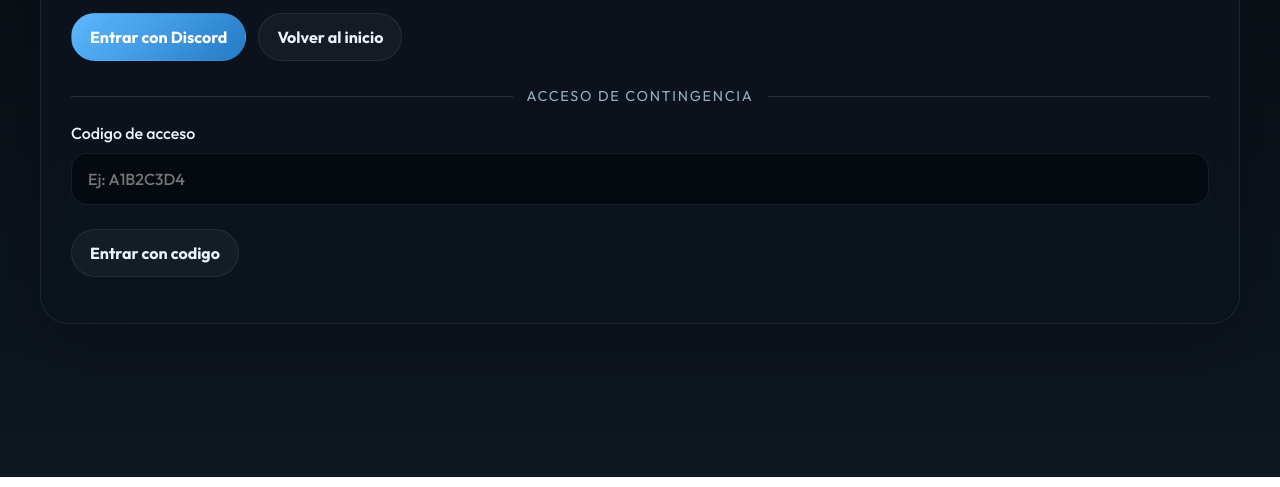
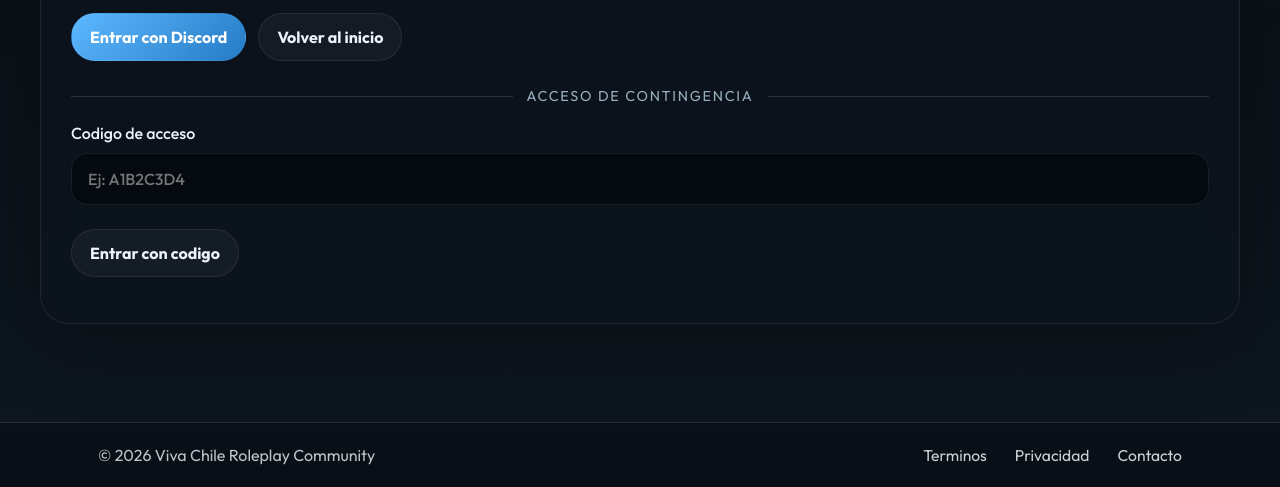
Before and after one commit to raarraoficial/vivachilerpcm, a website: page portal.html in a window 1280 px wide. Shown: the part 323-810 px from the top of the page. Drawn offline with nearby package versions, Linux system fonts and the light colour scheme; no server answers.

Commit message:
Rename portal button, hide top actions on login, and add global footer

```diff
--- a/app-config.js
+++ b/app-config.js
@@ -49,6 +49,94 @@ window.VCRP_CONFIG = Object.assign(
       return authBase ? join(authBase, path) : path;
     },
   };
+
+  function ensureGlobalFooter() {
+    if (!document.body) return;
+    if (document.querySelector(".vcrp-global-footer, .site-footer")) return;
+
+    if (!document.getElementById("vcrp-global-footer-style")) {
+      const style = document.createElement("style");
+      style.id = "vcrp-global-footer-style";
+      style.textContent = `
+        .vcrp-global-footer {
+          position: relative;
+          z-index: 2;
+          width: 100%;
+          margin-top: 34px;
+          border-top: 1px solid rgba(255,255,255,0.12);
+          background: linear-gradient(180deg, rgba(8, 14, 22, 0.74) 0%, rgba(8, 14, 22, 0.92) 100%);
+          backdrop-filter: blur(12px);
+        }
+        .vcrp-global-footer__inner {
+          width: min(100%, 1180px);
+          margin: 0 auto;
+          padding: 22px 48px;
+          display: flex;
+          align-items: center;
+          justify-content: space-between;
+          gap: 20px;
+          flex-wrap: wrap;
+        }
+        .vcrp-global-footer__brand {
+          margin: 0;
+          color: rgba(244,247,251,0.78);
+          font-size: 1rem;
+        }
+        .vcrp-global-footer__nav {
+          display: flex;
+          align-items: center;
+          gap: 28px;
+          flex-wrap: wrap;
+        }
+        .vcrp-global-footer__nav a {
+          color: rgba(244,247,251,0.84);
+          font-size: 0.98rem;
+          text-decoration: none;
+        }
+        .vcrp-global-footer__nav a:hover {
+          color: #ffffff;
+        }
+        @media (max-width: 900px) {
+          .vcrp-global-footer__inner {
+            padding-left: 24px;
+            padding-right: 24px;
+            flex-direction: column;
+            align-items: flex-start;
+          }
+          .vcrp-global-footer__nav {
+            gap: 18px;
+          }
+        }
+        @media (max-width: 640px) {
+          .vcrp-global-footer {
+            margin-top: 24px;
+          }
+          .vcrp-global-footer__inner {
+            padding: 18px 16px 22px;
+          }
+          .vcrp-global-footer__brand,
+          .vcrp-global-footer__nav a {
+            font-size: 0.92rem;
+          }
+        }
+      `;
+      document.head.appendChild(style);
+    }
+
+    const footer = document.createElement("footer");
+    footer.className = "vcrp-global-footer";
+    footer.innerHTML = `
+      <div class="vcrp-global-footer__inner">
+        <p class="vcrp-global-footer__brand">© 2026 Viva Chile Roleplay Community</p>
+        <nav class="vcrp-global-footer__nav" aria-label="Enlaces del pie de pagina">
+          <a href="https://docs.google.com/document/d/1AjvkBFs6kni7d8MdOYzj85oM1V0fXmZWvPU3ekUJeew/edit?usp=sharing" target="_blank" rel="noreferrer">Terminos</a>
+          <a href="${join(appBase, "/portal.html")}">Privacidad</a>
+          <a href="https://discord.gg/vrcrp" target="_blank" rel="noreferrer">Contacto</a>
+        </nav>
+      </div>
+    `;
+    document.body.appendChild(footer);
+  }
 
   function storeSessionTokensFromUrl() {
     const currentUrl = new URL(window.location.href);
@@ -114,5 +202,6 @@ window.VCRP_CONFIG = Object.assign(
       const path = node.getAttribute("data-auth-path");
       if (path) node.setAttribute("href", window.VCRP.auth(path));
     });
+    ensureGlobalFooter();
   });
 })();
--- a/portal.html
+++ b/portal.html
@@ -25,13 +25,13 @@
       <img class="portal-brand-logo" src="assets/logo.png" alt="Logo de Viva Chile Roleplay">
     </a>
 
-    <div class="portal-top-actions">
+    <div class="portal-top-actions" hidden>
       <a class="portal-button secondary" href="staff.html" data-requires-permission="canAccessStaff" hidden>Staff</a>
       <a class="portal-button secondary" href="https://discord.gg/vrcrp" target="_blank" rel="noreferrer">Soporte</a>
       <a class="portal-button secondary" href="admin.html">Panel administrativo</a>
     </div>
 
-    <button type="button" class="portal-notification-button" data-notifications-toggle aria-label="Abrir notificaciones">
+    <button type="button" class="portal-notification-button" data-notifications-toggle aria-label="Abrir notificaciones" hidden>
       <span class="portal-notification-icon">🔔</span>
       <span class="portal-notification-dot" data-notifications-dot hidden></span>
     </button>
```
Also changed, not shown: index.html (+1 -1 lines).
